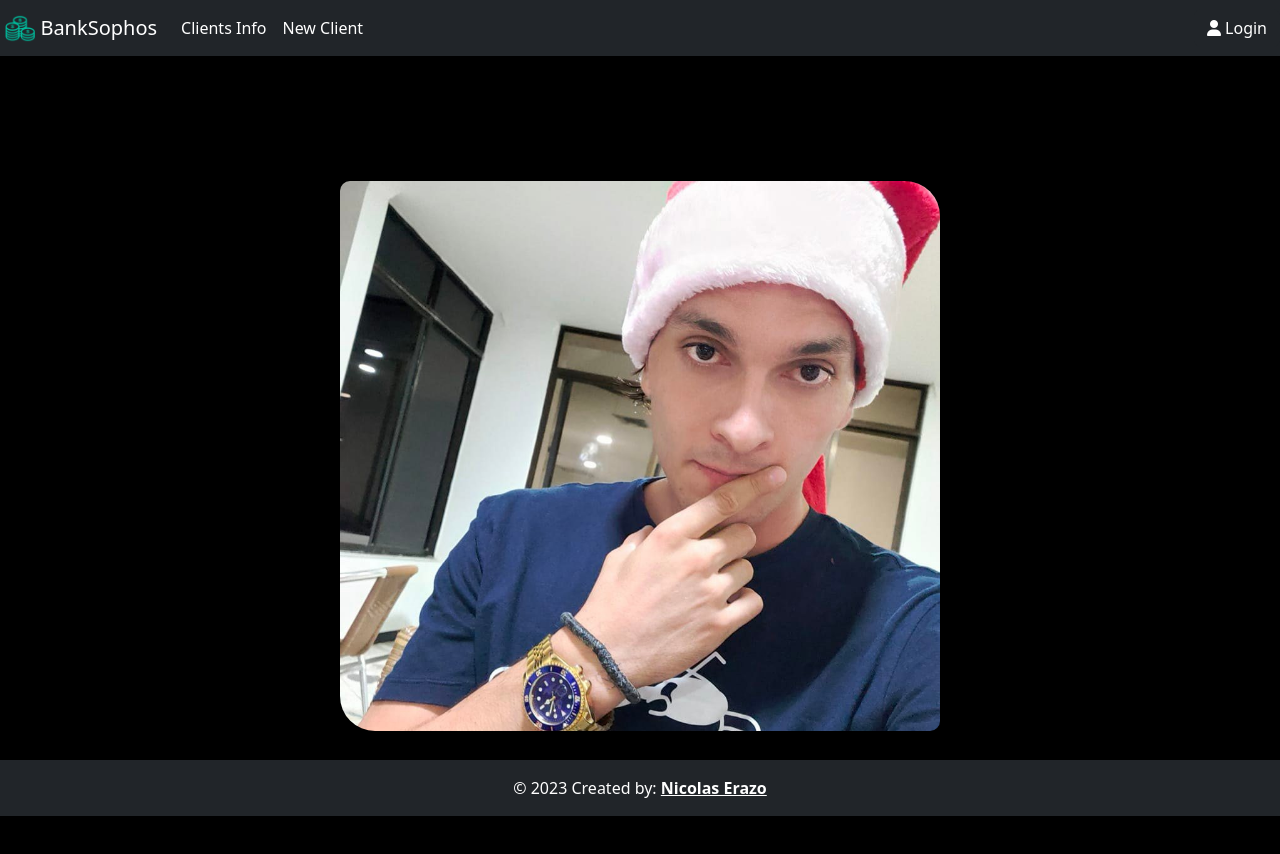
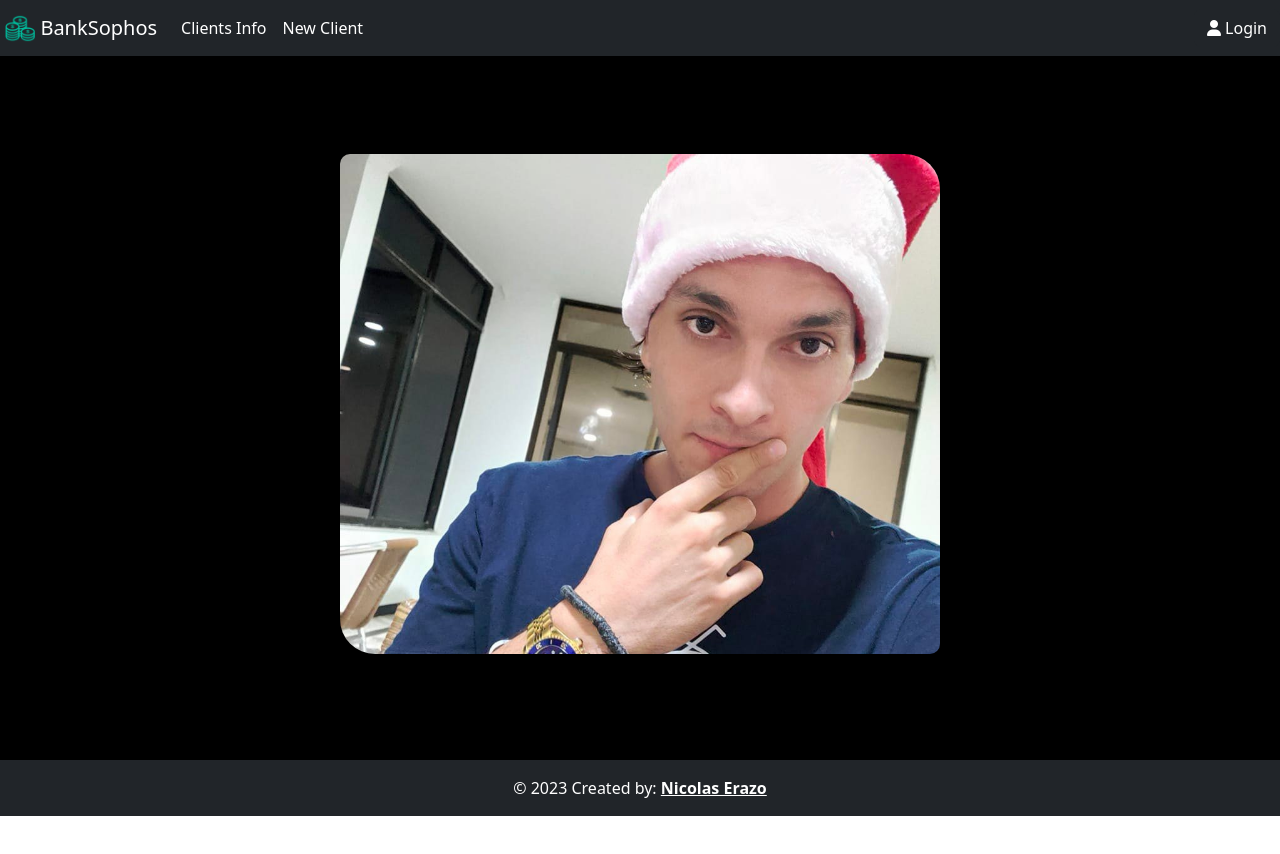
Before and after one commit to NicolasErazo/FinalChallengeFront, an Angular app: page /creator in a window 1280 px wide. After the commit the page ends 816 px from the top, so only its background shows below. Built offline with nearby package versions, Linux system fonts and the light colour scheme.

Commit message:
Update Profile and Footer!

```diff
--- a/src/app/app.component.ts
+++ b/src/app/app.component.ts
@@ -1,11 +1,12 @@
-import { Component } from '@angular/core';
+import { Component, OnInit } from '@angular/core';
+import { ProfileComponent } from './profile/profile.component';
 
 @Component({
   selector: 'app-root',
   templateUrl: './app.component.html',
   styleUrls: ['./app.component.css']
 })
-export class AppComponent {
+export class AppComponent{
   title = 'FinalChallengeFront';
-  IsAuthenticated = false;
+
 }
--- a/src/app/footer/footer.component.css
+++ b/src/app/footer/footer.component.css
@@ -2,10 +2,12 @@ html {
   min-height: 100%;
   position: relative;
 }
+
 body {
   margin: 0;
   margin-bottom: 40px;
 }
+
 footer {
   background-color: black;
   position: absolute;
--- a/src/app/profile/profile.component.css
+++ b/src/app/profile/profile.component.css
@@ -2,14 +2,14 @@
     display: flex;
     justify-content: center;
     align-items: center;
-    height: 100vh;
-    background: #000
+    height: 90vh;
+    background: #000;
 }
 
 .profile {
     position: relative;
     width: 600px;
-    height: 550px;
+    height: 500px;
     background-image: url("../../assets/Profile.jpg");
     background-size: cover;
     cursor: pointer;
@@ -43,7 +43,7 @@
     text-align: center;
     justify-content: center;
     align-items: center;
-    left: 35%;
+    left: 37%;
 }
 
 .social-icons li {
@@ -70,14 +70,14 @@
     justify-content: center;
     align-items: center;
     display: flex;
-    top: 10%;
+    top: 5%;
     color: #fff;
     flex: column
 }
 
 .overlay .professional-profile {
     position: absolute;
-    top: 30%;
+    top: 22%;
     display: flex;
     justify-content: center;
     align-items: center;
--- a/src/app/profile/profile.component.html
+++ b/src/app/profile/profile.component.html
@@ -1,4 +1,4 @@
-<div class="wrapper">
+<div class="wrapper  pb-4">
     <div class="profile">
         <div class="overlay">
             <div class="about d-flex flex-column">
@@ -6,11 +6,21 @@
                 <h5>Ingeniero Electronico</h5>
             </div>
             <div class="professional-profile d-flex flex-column">
-                <h6 class="text-center">Tecnologo en Sistemas Electromecanicos, actualmente terminando decimo semestre de Ingenieria Electronica en la Universidad Nacional Abierta y a Distancia (UNAD). <br><br> Soy desarrollador de software fullstack, manejo lenguajes de programacion como Java - PHP - Python, frameworks como Flask - Django - Laravel - Springboot - Angular, bases de datos como MySQL - Oracle - Postgres - Sqlite3. <br><br> Soy una persona enfocada en el aprendizaje constante que se adapta fácilmente al cambio, con capacidad de toma de decisiones, resolución de conflictos, habilidades sociales y/o comunicativas que me permiten trabajar en equipo con actitudes de liderazgo  </h6>
+                <h6 class="text-center">Tecnologo en Sistemas Electromecanicos, actualmente terminando decimo semestre
+                    de Ingenieria Electronica en la Universidad Nacional Abierta y a Distancia (UNAD). <br><br> Soy
+                    desarrollador de software fullstack, manejo lenguajes de programacion como Java - PHP - Python,
+                    frameworks como Flask - Django - Laravel - Springboot - Angular, bases de datos como MySQL - Oracle
+                    - Postgres - Sqlite3. <br><br> Soy una persona enfocada en el aprendizaje constante que se adapta
+                    fácilmente al cambio, con capacidad de toma de decisiones, resolución de conflictos, habilidades
+                    sociales y/o comunicativas que me permiten trabajar en equipo con actitudes de liderazgo </h6>
             </div>
             <ul class="social-icons">
-                <a href="mailto:nico.lacho@outlook.com"><li><i class="fa fa-envelope"></i></li></a>
-                <a href="https://github.com/NicolasErazo"><li><i class="fa fa-github"></i></li></a>
+                <a href="mailto:nico.lacho@outlook.com">
+                    <li><i class="fa fa-envelope"></i></li>
+                </a>
+                <a href="https://github.com/NicolasErazo">
+                    <li><i class="fa fa-github"></i></li>
+                </a>
             </ul>
         </div>
     </div>
--- a/src/app/profile/profile.component.ts
+++ b/src/app/profile/profile.component.ts
@@ -1,10 +1,10 @@
-import { Component } from '@angular/core';
+import { Component, OnInit } from '@angular/core';
 
 @Component({
   selector: 'app-profile',
   templateUrl: './profile.component.html',
   styleUrls: ['./profile.component.css']
 })
-export class ProfileComponent {
+export class ProfileComponent{
 
 }
```
Lines whose indentation alone changed are shown as unchanged.
